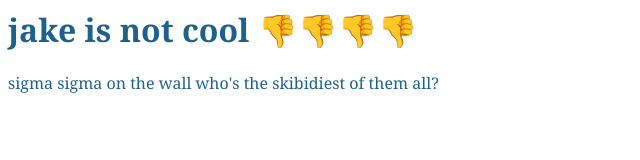
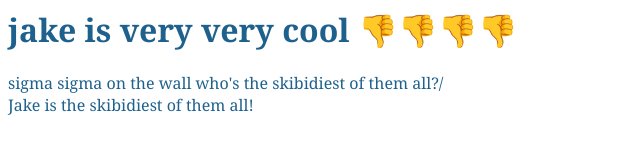
Before and after one commit to RealCarbonX/website, a plain HTML site: page index.html in a window 1280 px wide. Shown: the whole page, without its empty margins (0-640 px from the left). Drawn offline with Linux system fonts and the light colour scheme.

Commit message:
Update index.html

```diff
--- a/index.html
+++ b/index.html
@@ -5,7 +5,7 @@
 </head>
 
 <body>
-<h1>jake is not cool 👎👎👎👎</h1>
-  <p>sigma sigma on the wall who's the skibidiest of them all?</p>
+<h1>jake is very very cool 👎👎👎👎</h1>
+  <p>sigma sigma on the wall who's the skibidiest of them all?/<br>Jake is the skibidiest of them all!</p>
 </body>
 </html>
```
